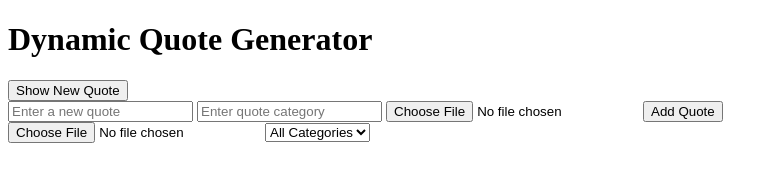
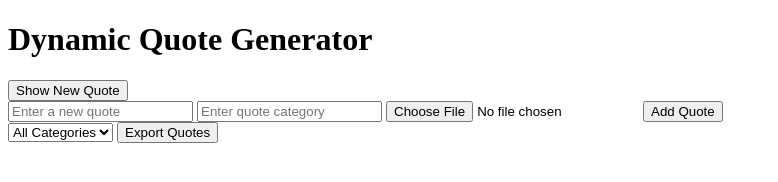
Before and after one commit to samisonof/alx_fe_javascript, a plain HTML site: page dom-manipulation/index.html in a window 1280 px wide. Shown: the whole page, without its empty margins (0-778 px from the left). Drawn offline with Linux system fonts and the light colour scheme.

Commit message:
Add changed commites

```diff
--- a/dom-manipulation/index.html
+++ b/dom-manipulation/index.html
@@ -15,12 +15,12 @@
     <input type="file" id="importFile" accept=".json" onchange="importFromJsonFile(event)" />
     <button onclick="addQuote()">Add Quote</button>
   </div>
-  <input type="file" id="importFile" accept=".json" onchange="importFromJsonFile(event)" />
 
   <select id="categoryFilter" onchange="filterQuotes()">
     <option value="all">All Categories</option>
     <!-- Dynamically populated categories -->
   </select>
+  <button id="exportQuotes">Export Quotes</button>
   <script src="script.js"></script>
 </body>
 </html>
--- a/dom-manipulation/script.js
+++ b/dom-manipulation/script.js
@@ -8,6 +8,7 @@ document.addEventListener('DOMContentLoaded', () => {
     const quoteDisplay = document.getElementById('quoteDisplay');
     const newQuoteButton = document.getElementById('newQuote');
     const categoryFilter = document.getElementById('categoryFilter');
+    const exportQuotesButton = document.getElementById('exportQuotes');
 
     newQuoteButton.addEventListener('click', showRandomQuote);
 
```
